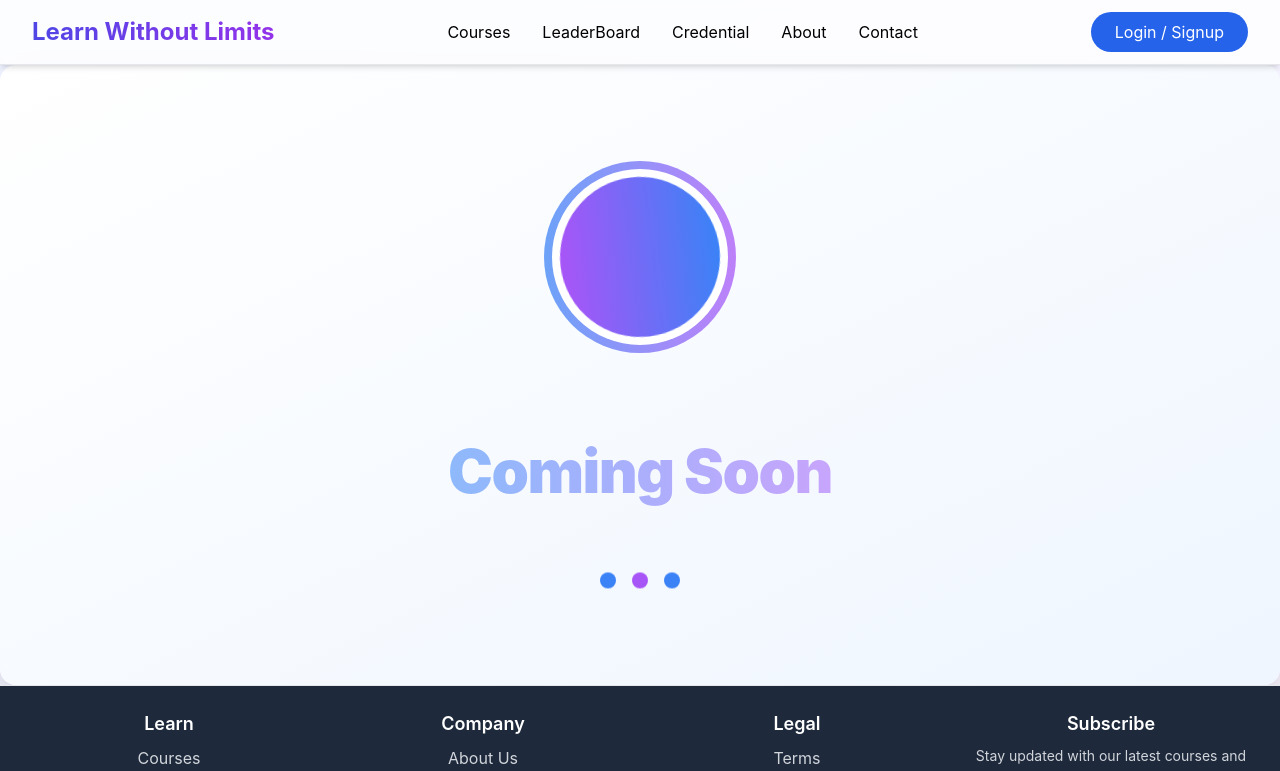
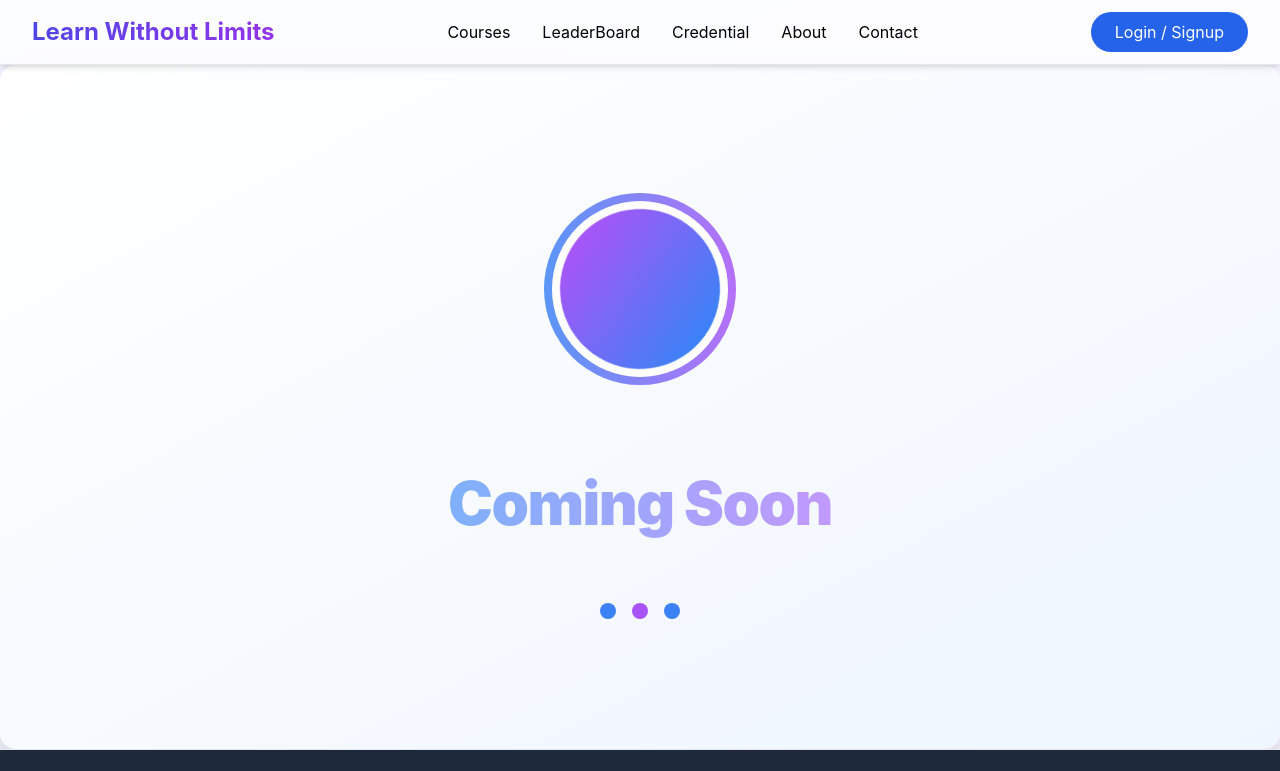
Before and after one commit to BitecodesHub/E-LearningFrontend, a React (Create React App) app: page /leaderboard in a window 1280 px wide. Shown: the top 771 px of the page. Built offline with nearby package versions, Linux system fonts and the light colour scheme.

Commit message:
Fixed Coming soon page

```diff
--- a/src/components/CredentialVerify.js
+++ b/src/components/CredentialVerify.js
@@ -11,7 +11,7 @@ export const CredentialVerify = () => {
       {/* Main content takes all available space between Navbar and Footer */}
       <main className="flex-grow flex flex-col items-center justify-center">
         <div className="w-full bg-gradient-to-br from-white to-blue-50 rounded-2xl shadow-2xl overflow-hidden">
-          <div className="min-h-full flex flex-col items-center justify-center p-24">
+          <div className="min-h-full flex flex-col items-center justify-center p-32">
             <div className="relative w-48 h-48 mb-12">
               <div className="absolute inset-0 bg-gradient-to-r from-blue-500 to-purple-500 rounded-full animate-pulse" />
               <div className="absolute inset-2 bg-white rounded-full" />
--- a/src/components/LeaderBoard.js
+++ b/src/components/LeaderBoard.js
@@ -11,7 +11,7 @@ export const LeaderBoard = () => {
       {/* Main content takes all available space between Navbar and Footer */}
       <main className="flex-grow flex flex-col items-center justify-center">
         <div className="w-full bg-gradient-to-br from-white to-blue-50 rounded-2xl shadow-2xl overflow-hidden">
-          <div className="min-h-full flex flex-col items-center justify-center p-24">
+          <div className="min-h-full flex flex-col items-center justify-center p-32">
             <div className="relative w-48 h-48 mb-12">
               <div className="absolute inset-0 bg-gradient-to-r from-blue-500 to-purple-500 rounded-full animate-pulse" />
               <div className="absolute inset-2 bg-white rounded-full" />
```
